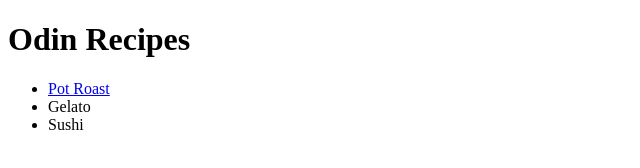
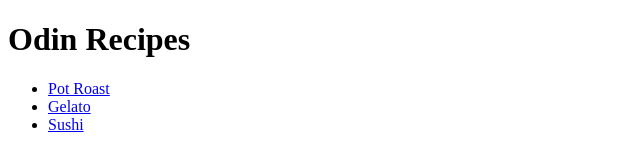
Before and after one commit to denizen91c0Tebu/odin-recipes, a plain HTML site: page index.html in a window 1280 px wide. Shown: the full height of the page, 0-640 px from the left. Drawn offline with Linux system fonts and the light colour scheme.

Commit message:
Error in anchor tags, text entered wrong
my <a> I placed the text outside of the <a>
resulting link unclickable

```diff
--- a/index.html
+++ b/index.html
@@ -10,8 +10,8 @@
 
     <ul>
         <li><a href="./recipes/potRoast.html">Pot Roast</a></li>
-        <li><a href="./recipes/gelato.html"></a>Gelato</li>
-        <li><a href="./recipes/sushi.html"></a>Sushi</li>
+        <li><a href="./recipes/gelato.html">Gelato</a></li>
+        <li><a href="./recipes/sushi.html">Sushi</a></li>
     </ul>
 
 </body>
```
